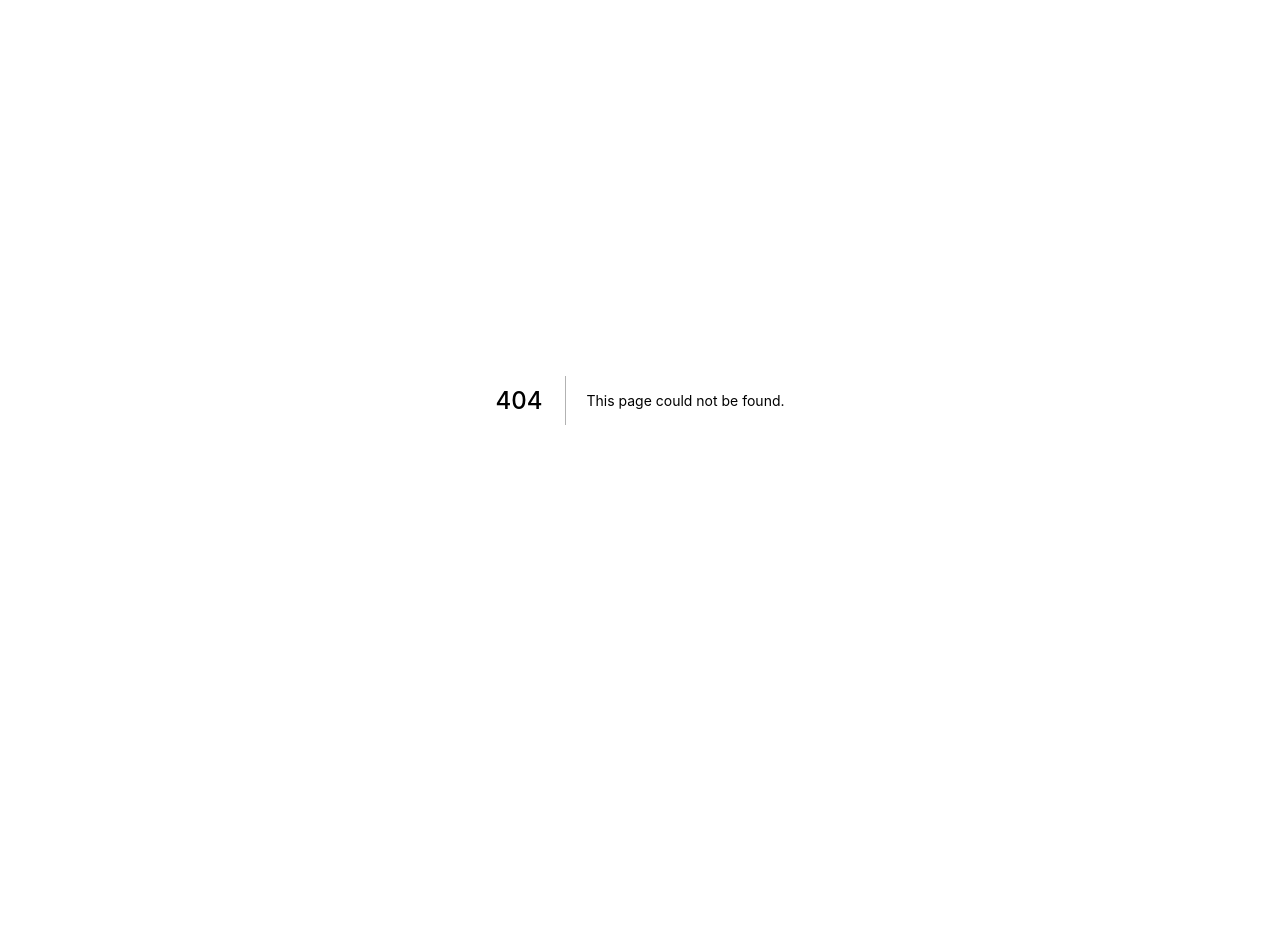
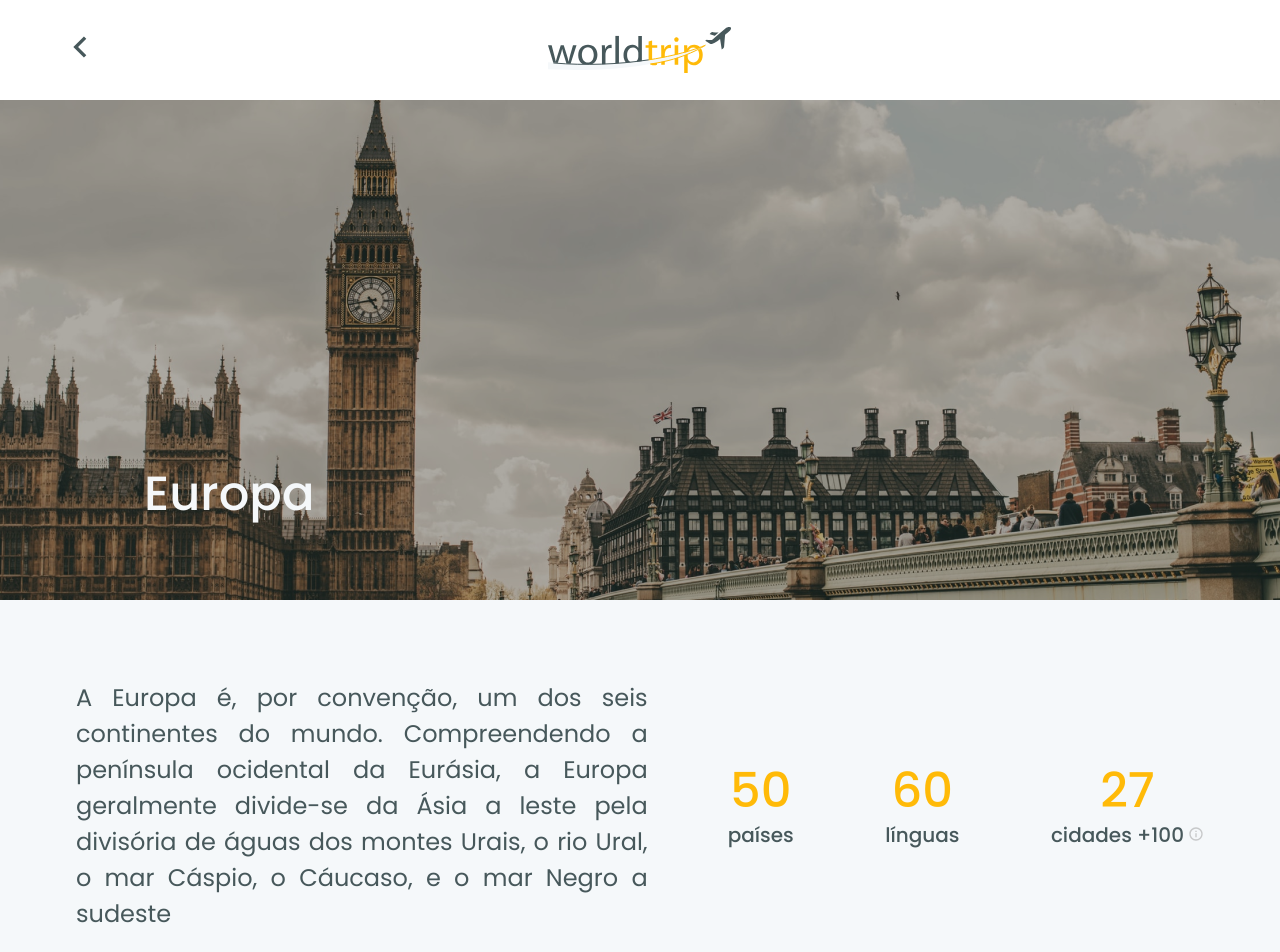
Before and after one commit to Jonathas-bonfim/worldtripe, a Next.js app: page /continent in a window 1280 px wide. Before the commit this address had no page. Shown: the top 952 px of the page. Before the commit the page ends 800 px from the top, so only its background shows below. Built offline with nearby package versions, Linux system fonts and the light colour scheme.

Commit message:
content and Banner

```diff
--- /dev/null
+++ b/src/pages/components/Content/index.tsx
@@ -0,0 +1,20 @@
+import { Grid, Text } from "@chakra-ui/react";
+import Infos from "./infos";
+
+
+export default function Content() {
+  return (
+    <Grid templateColumns={["1fr", "1fr", "1fr 1fr", "1.2fr 1fr"]} gap={[5, 10, 16, 20]} my={["8", "20"]}>
+      <Text
+        fontSize={["lg", "xl", "xl", "2xl"]}
+        color="gray.700"
+        textAlign="justify"
+      >
+        A Europa é, por convenção, um dos seis continentes do mundo. Compreendendo a península ocidental da Eurásia, a
+        Europa geralmente divide-se da Ásia a leste pela divisória de águas dos montes Urais, o rio Ural, o mar Cáspio, o
+        Cáucaso, e o mar Negro a sudeste
+      </Text>
+      <Infos />
+    </Grid>
+  )
+}
--- /dev/null
+++ b/src/pages/components/Content/infos.tsx
@@ -0,0 +1,50 @@
+import { Flex, Heading, Icon, Popover, PopoverArrow, PopoverBody, PopoverCloseButton, PopoverContent, PopoverHeader, PopoverTrigger, Text, Tooltip } from "@chakra-ui/react";
+import { RiInformationLine } from "react-icons/ri";
+
+export default function Infos() {
+  return (
+    <Flex alignItems="center" justifyContent="space-between">
+      <Flex direction="column" justify="center" align={["flex-start", "flex-start", "center"]}>
+        <Heading fontSize={["2xl", "5xl"]} color="yellow.400" fontWeight="500">
+          50
+        </Heading>
+        <Text fontWeight="500" fontSize={["md", "xl"]} color="gray.700">
+          países
+        </Text>
+      </Flex>
+
+      <Flex direction="column" justify="center" align={["flex-start", "flex-start", "center"]}>
+        <Heading fontSize={["2xl", "5xl"]} color="yellow.400" fontWeight="500">
+          60
+        </Heading>
+        <Text fontWeight="500" fontSize={["md", "xl"]} color="gray.700">
+          línguas
+        </Text>
+      </Flex>
+
+      <Flex direction="column" justify="center" align={["flex-start", "flex-start", "center"]}>
+        <Heading fontSize={["2xl", "5xl"]} color="yellow.400" fontWeight="500">
+          27
+        </Heading>
+        <Text fontWeight="500" fontSize={["md", "xl"]} color="gray.700">
+          cidades +100
+
+          <Popover>
+            <PopoverTrigger>
+              <span>
+                <Icon cursor="pointer" as={RiInformationLine} ml="1" color="gray.400" w={["10px", "16px"]} h={["10px", "16px"]} />
+              </span>
+            </PopoverTrigger>
+            <PopoverContent bg="gray.700" color="yellow.400">
+              <PopoverArrow bg="gray.700" />
+              <PopoverCloseButton />
+              <PopoverBody fontWeight="400" fontSize="lg">Londres, Paris, Roma, Praga, Lisboa, Viena, Barcelona, Madrid, Berlim, Budapeste, Istambul, Amsterdã, Copenhage...</PopoverBody>
+            </PopoverContent>
+          </Popover>
+
+        </Text>
+      </Flex>
+
+    </Flex>
+  )
+}
--- /dev/null
+++ b/src/pages/components/ContinentBanner/index.tsx
@@ -0,0 +1,27 @@
+import { Flex, Heading } from "@chakra-ui/react";
+
+export default function ContinentBanner() {
+  return (
+    <Flex
+      w="100%"
+      h={["150px", "300px", "500px"]}
+      px={["0", "0", "36"]}
+      pt={["0", "0", "72"]}
+      bgImage={`url('banner.png')`}
+      bgPosition="center"
+      bgRepeat="no-repeat"
+      bgSize="cover"
+      align="center"
+      justify={["center", "center", "flex-start"]}
+    >
+      <Heading
+        textAlign={["center", "left"]}
+        fontSize={["1.75rem", "5xl"]}
+        color="gray.100"
+        fontWeight="500"
+      >
+        Europa
+      </Heading>
+    </Flex>
+  )
+}
--- /dev/null
+++ b/src/pages/continent/index.tsx
@@ -0,0 +1,17 @@
+import { Flex } from "@chakra-ui/react";
+import Content from "../components/Content";
+import ContinentBanner from "../components/ContinentBanner";
+import Header from "../components/Header";
+
+export default function Continent() {
+  return (
+    <>
+      <Header />
+      <ContinentBanner />
+      <Flex direction="column" maxW="1160px" mx="auto" mb="10" px="1rem">
+        <Content />
+        {/* <Cities /> */}
+      </Flex>
+    </>
+  )
+}
```
Also changed, not shown: public/banner.png (added), src/pages/components/Cities/index.tsx (added).
